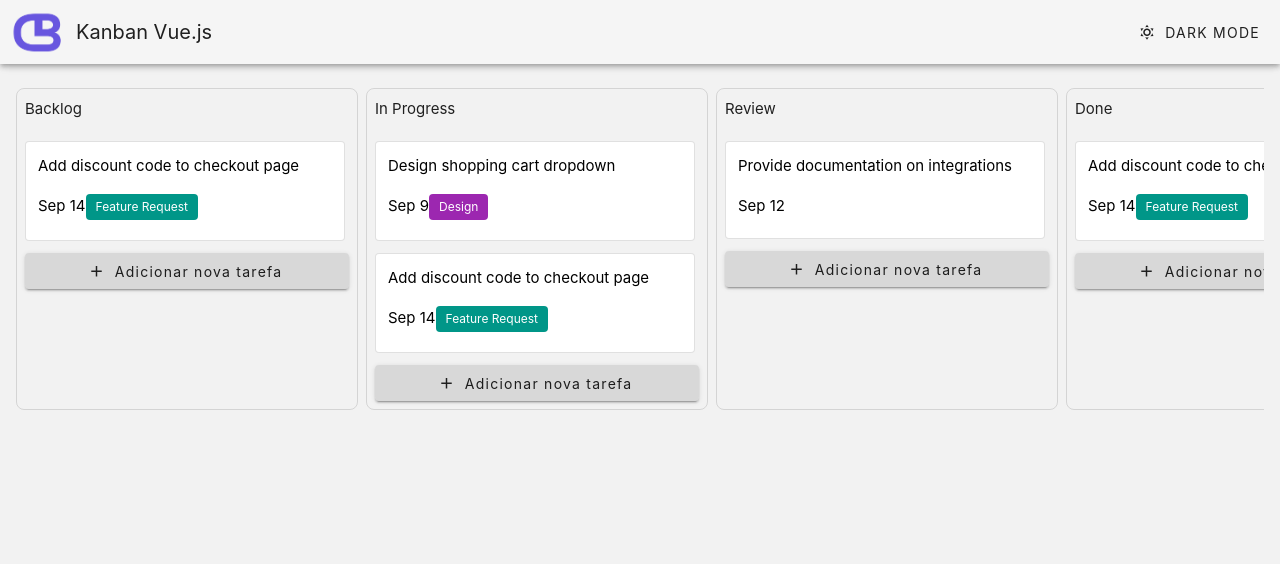
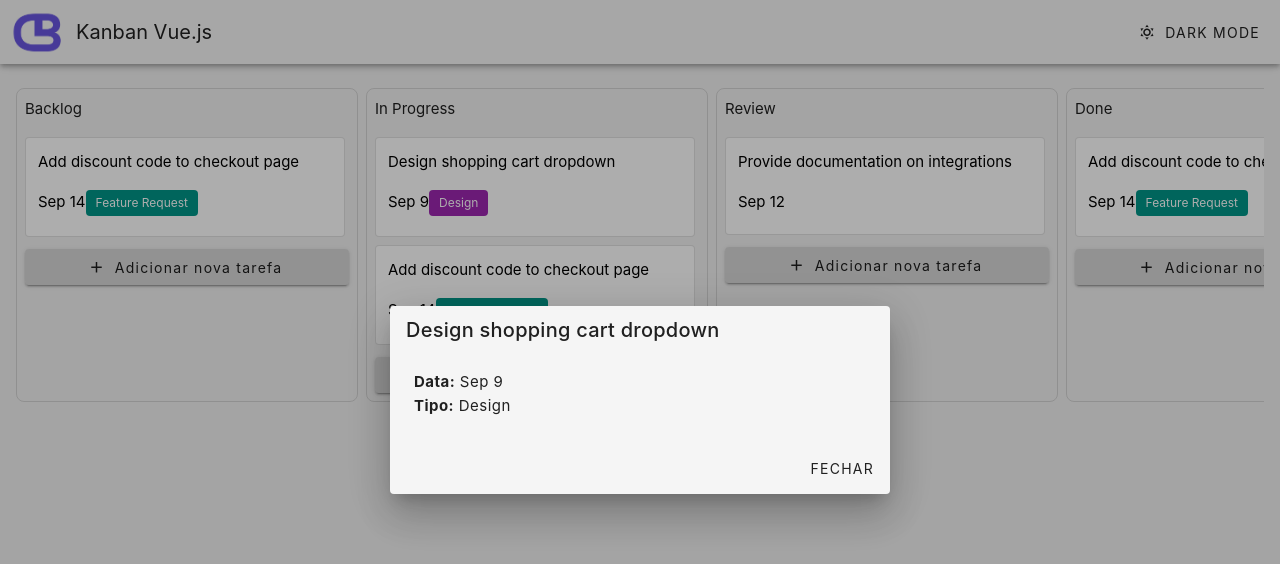
Before and after one commit to Mylla-Belmont/desafio-vue-tasks, a Vue app: page / in a window 1280 px wide. Both pictures are taken after a click on the element "Design". Shown: the top 564 px of the page. Built offline with nearby package versions, Linux system fonts and the light colour scheme.

Commit message:
Adicionando Modal. Código muito feio, mas vai dar certo ;)

```diff
--- a/src/App.vue
+++ b/src/App.vue
@@ -29,6 +29,19 @@ function addTask(column: any) {
     date: today,
     type: "Task"
   })
+}
+
+const showTaskModal = ref(false)
+const selectedTask = ref<any>(null)
+
+function openTaskModal(task: any) {
+  selectedTask.value = task
+  showTaskModal.value = true
+}
+
+function closeTaskModal() {
+  showTaskModal.value = false
+  selectedTask.value = null
 }
 
 const columns = ref([
@@ -121,7 +134,9 @@ const columns = ref([
 
             <draggable :list="column.tasks" item-key="id" :animation="200" group="tasks" class="tasks-container">
               <template #item="{ element }">
-                <task-card :task="element" class="cursor-move mt-3 column-width" />
+                <div @click="openTaskModal(element)" style="cursor:pointer;">
+                  <task-card :task="element" class="task-card column-width mt-2" />
+                </div>
               </template>
             </draggable>
 
@@ -139,6 +154,25 @@ const columns = ref([
       </div>
     </v-main>
   </v-app>
+  <v-dialog v-model="showTaskModal" max-width="500px">
+    <v-card>
+      <v-card-title>
+        {{ selectedTask?.title }}
+      </v-card-title>
+
+      <v-card-text>
+        <p><strong>Data:</strong> {{ selectedTask?.date }}</p>
+        <p v-if="selectedTask?.type"><strong>Tipo:</strong> {{ selectedTask.type }}</p>
+        <!-- Adicione mais campos se necessário -->
+      </v-card-text>
+
+      <v-card-actions>
+        <v-spacer></v-spacer>
+        <v-btn text @click="closeTaskModal">Fechar</v-btn>
+      </v-card-actions>
+    </v-card>
+  </v-dialog>
+
 </template>
 
 <style scoped>
```
